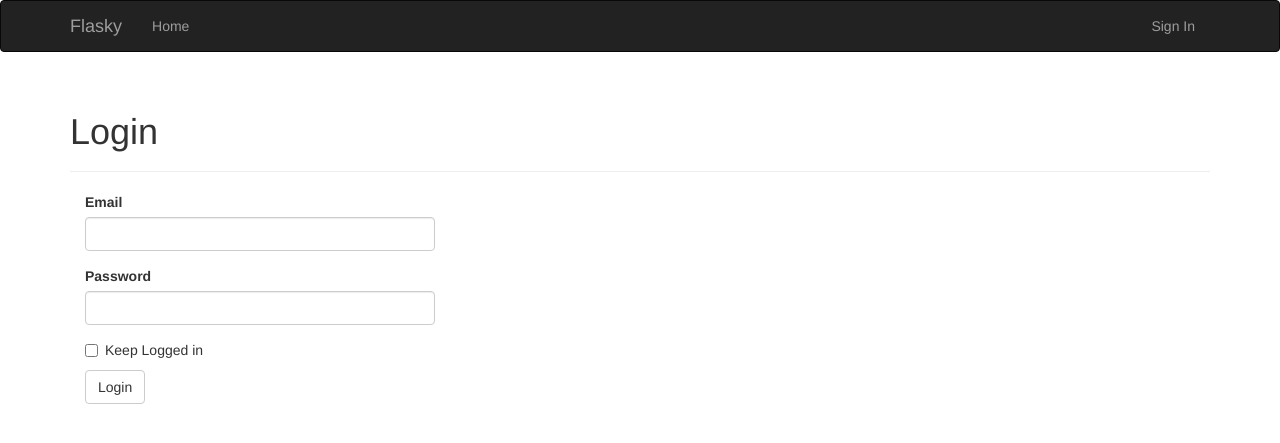
After one commit to imhuwq/flasky, a Flask app: page /auth/login in a window 1280 px wide. The commit adds this page. Shown: the top 443 px of the page. Run offline with Flask 2, Linux system fonts and the light colour scheme; some libraries are stand-ins or nearby versions.

Commit message:
chapter 8(a) eable login

```diff
--- a/app/__init__.py
+++ b/app/__init__.py
@@ -3,12 +3,16 @@ from flask.ext.bootstrap import Bootstrap
 from flask.ext.mail import Mail
 from flask.ext.moment import Moment
 from flask.ext.sqlalchemy import SQLAlchemy
+from flask.ext.login import LoginManager
 from config import config
 
 bootstrap = Bootstrap()
 mail = Mail()
 moment = Moment()
 db = SQLAlchemy()
+login_manager = LoginManager()
+login_manager.session_protection = 'strong'
+login_manager.login_view = 'auth.login'
 
 
 def create_app(config_name):
@@ -20,6 +24,7 @@ def create_app(config_name):
     mail.init_app(app)
     moment.init_app(app)
     db.init_app(app)
+    login_manager.init_app(app)
 
     from .main import main as main_blueprint
     app.register_blueprint(main_blueprint)
--- /dev/null
+++ b/app/auth/forms.py
@@ -0,0 +1,9 @@
+from flask.ext.wtf import Form
+from wtforms import StringField, PasswordField, BooleanField, SubmitField
+from wtforms.validators import DataRequired, Email, Length
+
+class LoginFrom(Form):
+    email = StringField('Email', validators=[DataRequired(), Length(1, 64), Email()])
+    password = PasswordField('Password', validators=[DataRequired()])
+    remember = BooleanField('Keep Logged in')
+    submit = SubmitField('Login')
--- a/app/auth/views.py
+++ b/app/auth/views.py
@@ -1,7 +1,24 @@
-from flask import render_template
+from flask import render_template, redirect, request, url_for, flash
+from flask.ext.login import login_user, logout_user
 from . import auth
+from ..models import User
+from .forms import LoginFrom
 
 
-@auth.route('/login')
+@auth.route('/login', methods=['GET', 'POST'])
 def login():
-    return render_template('auth/login.html')
+    form = LoginFrom()
+    if form.validate_on_submit():
+        user = User.query.filter_by(email=form.email.data).first()
+        if user is not None and user.verify_password(form.password.data):
+            login_user(user, form.remember.data)
+            return redirect(request.args.get('next') or url_for('main.index'))
+        flash('Invalid email or password!')
+    return render_template('auth/login.html', form=form)
+
+
+@auth.route('/logout')
+def logout():
+    logout_user()
+    flash('You have logged out')
+    return redirect('main.index')
--- /dev/null
+++ b/app/templates/auth/login.html
@@ -0,0 +1,13 @@
+{% extends "base.html" %}
+{% import "bootstrap/wtf.html" as wtf %}
+
+{% block title %} Flasky - Login {% endblock %}
+
+{% block page_content %}
+    <div class="page-header">
+        <h1>Login</h1>
+    </div>
+    <div class="col-md-4">
+        {{ wtf.quick_form(form) }}
+    </div>
+{% endblock %}
--- a/app/templates/base.html
+++ b/app/templates/base.html
@@ -24,6 +24,13 @@
 			<ul class="nav navbar-nav">
 				<li><a href="/">Home</a></li>
 			</ul>
+            <ul class="nav navbar-nav navbar-right">
+                {% if current_user.is_authenticated %}
+                <li><a href="{{ url_for('auth.logout') }}">Sign Out</a></li>
+                {% else %}
+                <li><a href="{{ url_for('auth.login') }}">Sign In</a></li>
+                {% endif %}
+            </ul>
 		</div>
 	</div>
 </div>
```
Also changed, not shown: app/models.py (+10 -3 lines), app/templates/index.html (+5 -7 lines), tests/test_user_model.py (+1 -0 lines), 1 other file.
